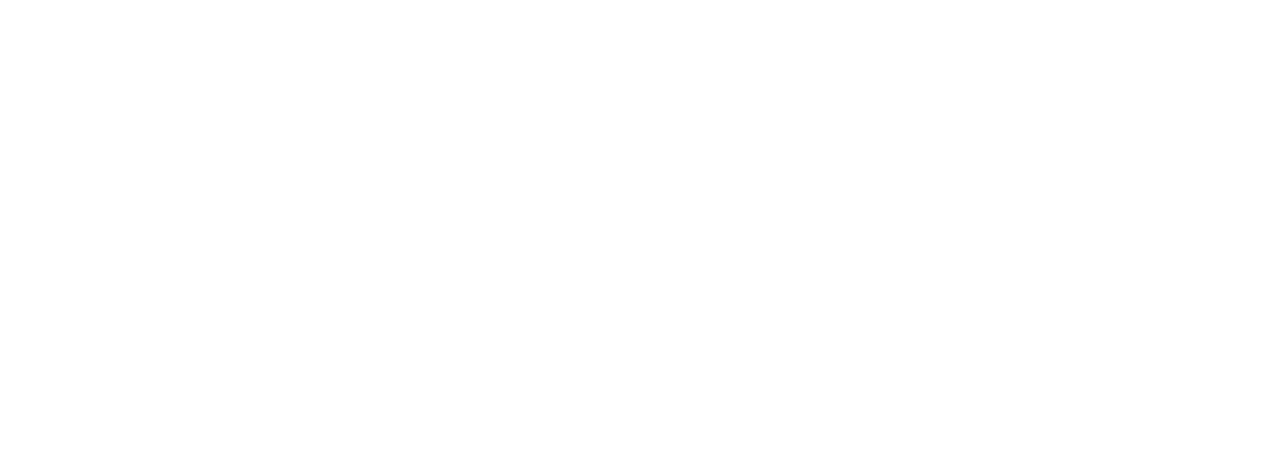
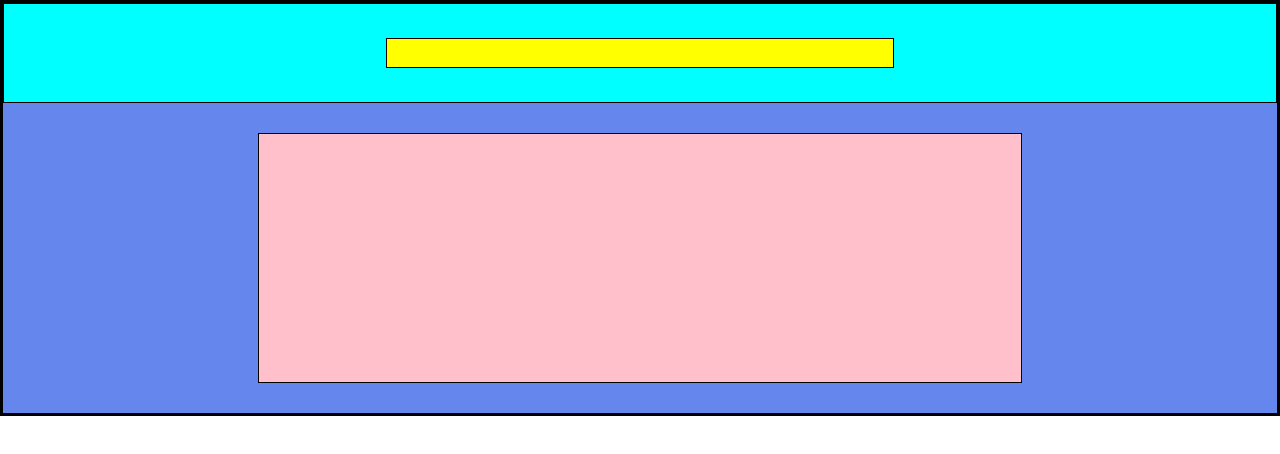
Before and after one commit to info-mic-info/htmlcss-struttura-discord, a plain HTML site: page index.html in a window 1280 px wide. Drawn offline with Linux system fonts and the light colour scheme.

Commit message:
Structure header

```diff
--- a/index.html
+++ b/index.html
@@ -1,12 +1,22 @@
 <!DOCTYPE html>
 <html lang="en">
+
 <head>
     <meta charset="UTF-8">
     <meta http-equiv="X-UA-Compatible" content="IE=edge">
     <meta name="viewport" content="width=device-width, initial-scale=1.0">
+    <link rel="stylesheet" href="./style.css">
     <title>Document</title>
 </head>
+
 <body>
+    <header>
+        <nav>
+            <div class="container-yellow"></div>
+        </nav>
+            <div class="container-pink"></div>
+    </header>
 
 </body>
+
 </html>
--- a/style.css
+++ b/style.css
@@ -0,0 +1,38 @@
+* {
+    padding: 0;
+    margin: 0;
+    box-sizing: border-box;
+    border: solid 1px black;
+}
+
+header {
+    background-color: rgba(9, 63, 226, 0.629);
+    width: 100%;
+}
+
+nav {
+    background-color: aqua;
+    width: 100%;
+    height: 100px;
+    display: flex;
+    justify-content: center;
+    align-items: center;
+    margin-bottom: 30px;
+}
+
+.container-yellow {
+    background-color: yellow;
+    width: 40%;
+    height: 30px;
+    margin: 0 auto;
+
+}
+
+.container-pink {
+    background-color: pink;
+    width: 60%;
+    height: 250px;
+    margin: 0 auto;
+    margin-bottom: 30px;
+
+}
```
